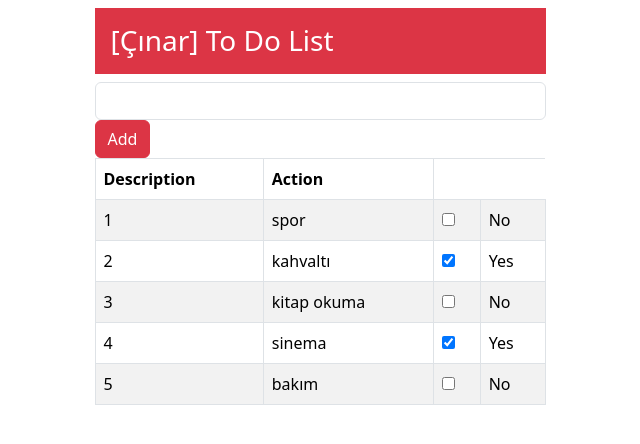
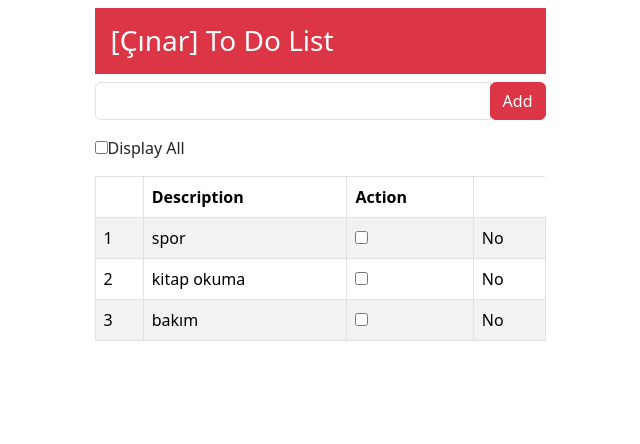
Before and after one commit to MuratKymc/todoApp, an Angular app: page / in a window 1280 px wide. Shown: the top 444 px of the page, without its empty margins (320-960 px from the left). Built offline with nearby package versions, Linux system fonts and the light colour scheme.

Commit message:
6: show all added

```diff
--- a/src/app/app.component.html
+++ b/src/app/app.component.html
@@ -7,15 +7,22 @@
         [{{ getName() }}] To Do List
       </h3>
 
-      <input type="text" class="form-control">
-      <div class="input-group-append">
-        <button class="btn btn-danger">Add</button>
+      <div class="input-group">
+        <input type="text"  #todoText class="form-control">
+        <div class="input-group-append">
+          <button class="btn btn-danger" (click)="addItem(todoText.value); todoText.value =''; ">Add</button>
+        </div>
       </div>
 
+      <div class="custom-control custom-checkbox my-3">
+        <input type="checkbox" [(ngModel)] ="isDisplay" class="custom-control-input" id="displaAll">
+        <label class="custom-control-label" for="displaAll">Display All</label>
+      </div>
 
       <table class="table table-striped table-bordered">
         <thead>
           <tr>
+            <th></th>
             <th>Description</th>
             <th>Action</th>
           </tr>
@@ -26,7 +33,7 @@
             <td>{{ i+1 }}</td>
             <td>{{ item.description}}</td>
             <td>
-              <input type="checkbox" [(ngModel)] ="item.action">
+              <input type="checkbox" [(ngModel)]="item.action">
             </td>
             <td [ngSwitch]="item.action">
               <span *ngSwitchCase="true">
--- a/src/app/app.component.ts
+++ b/src/app/app.component.ts
@@ -1,5 +1,5 @@
 import { Component } from '@angular/core';
-import { Model } from './model';
+import { Model, TodoItem } from './model';
 
 @Component({
   selector: 'app-root',
@@ -9,13 +9,23 @@ import { Model } from './model';
 export class AppComponent {
 
   model = new Model();
+  isDisplay = false;
 
   getName(){
     return this.model.user;
   }
 
   getItems(){
-    return this.model.items;
+    if (this.isDisplay) {
+      return this.model.items;
+    }
+    return this.model.items.filter(item => !item.action);
+  }
+
+  addItem(value: string){
+    if(value != ""){
+        this.model.items.push(new TodoItem(value,false));
+    }
   }
 
 }
```
